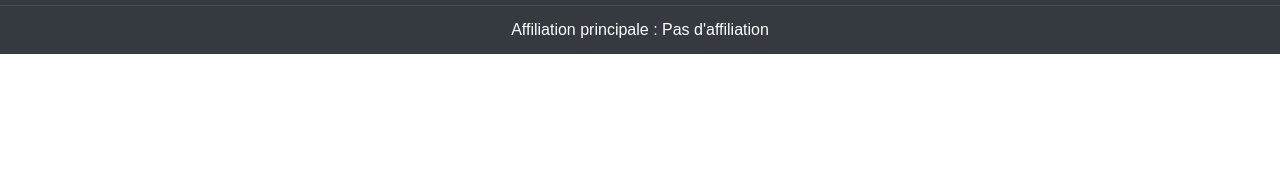
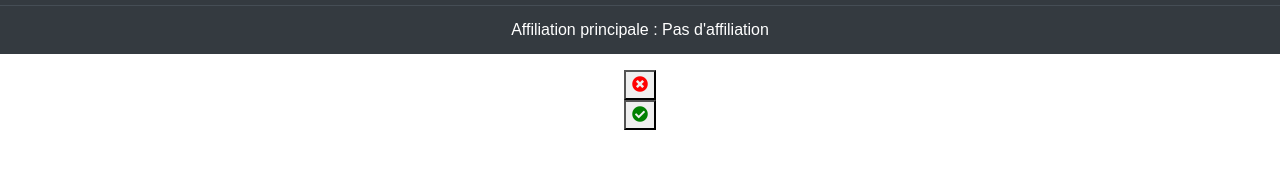
Before and after one commit to ekarious/hackalove, a React (Create React App) app: page /profil in a window 1280 px wide. Shown: the part 379-548 px from the top of the page. Built offline with nearby package versions, Linux system fonts and the light colour scheme; no server answers.

Commit message:
add modal(valider) in profil

```diff
--- a/src/components/BoutonAnnuler.js
+++ b/src/components/BoutonAnnuler.js
@@ -9,7 +9,7 @@ class BoutonAnnuler extends Component {
   render() {
     return (
       <div>
-        <button className="bouton-annuler" onClick={this.no}>
+        <button className="bouton-annuler" onClick={() => this.props.annuler()}>
           <i class="fas fa-times-circle" />
         </button>
       </div>
--- a/src/components/BoutonValider.js
+++ b/src/components/BoutonValider.js
@@ -9,7 +9,7 @@ class BoutonValider extends Component {
   render() {
     return (
       <div>
-        <button className="bouton-valider" onClick={this.yes}>
+        <button className="bouton-valider" onClick={() => this.props.valider()}>
           <i class="fas fa-check-circle" />
         </button>
       </div>
--- a/src/components/ProfilDetail.js
+++ b/src/components/ProfilDetail.js
@@ -7,7 +7,7 @@ import "../profilDetail.css";
 class ProfilDetail extends Component {
   constructor(props) {
     super(props);
-    this.state = { Personne: { id: 45 } };
+    this.state = { Personne: { id: 21 } };
   }
 
   componentDidMount() {
@@ -58,15 +58,19 @@ class ProfilDetail extends Component {
     const bffRandom = Math.floor(Math.random() * Math.floor(prenom.length));
     const prenomRandom = Math.floor(Math.random() * Math.floor(prenom.length));
     const funRandom = Math.floor(Math.random() * Math.floor(fun.length));
+    const imageLargeur = window.innerWidth * 2 / 3;
 
     return (
       <div>
-        <SabreLaser />
+        <div>
+          <SabreLaser width={imageLargeur} />
+        </div>
         <div className="text-center">
           <img
             className="bordurePhoto"
             src={this.state.Personne.image}
             alt={this.state.Personne.name}
+            width={imageLargeur}
           />
         </div>
         <div className="text-center">
--- /dev/null
+++ b/src/components/ProfilPourLaVie.js
@@ -0,0 +1,57 @@
+import React, { Component } from "react";
+import BoutonAnnuler from "./BoutonAnnuler";
+import BoutonValider from "./BoutonValider";
+
+class ProfilPourLaVie extends Component {
+  constructor(props) {
+    super(props);
+    this.state = {
+      modalAmour: "none"
+    };
+    this.visibleAmour = this.visibleAmour.bind(this);
+  }
+
+  visibleAmour() {
+    this.setState({
+      modalAmour: "initial"
+    });
+  }
+
+  render() {
+    const style = {
+      display: this.state.modalAmour,
+      position: "fixed",
+      "z-index": 2000,
+      top: "10vh",
+      left: "10vw",
+      width: "80vw",
+      height: "80vh",
+      "background-color": "pink",
+      "font-weight": "bolder",
+      "font-size": "1.8em",
+      color: "blue"
+    };
+    const styleFlex = {
+      display: "flex",
+      "justify-content": "center",
+      "align-self": "center"
+    };
+    return (
+      <div>
+        <BoutonAnnuler />
+        <BoutonValider valider={this.visibleAmour} />
+        <div style={style}>
+          <p>Vous êtes désormais unis pour la vie !</p>
+          <div style={styleFlex}>
+            <img
+              src="http://via.placeholder.com/250x350"
+              alt="Amour pour toujours"
+            />
+          </div>
+        </div>
+      </div>
+    );
+  }
+}
+
+export default ProfilPourLaVie;
--- a/src/components/SabreLaser.js
+++ b/src/components/SabreLaser.js
@@ -10,22 +10,12 @@ class SabreLaser extends Component {
     return (
       <div>
         <div class="custom-checkbox lightsaber demo1">
-          <input
-            type="checkbox"
-            id="sword1"
-            class="sound"
-            onchange="myfunction();"
-          />
+          <input type="checkbox" id="sword1" onchange="myfunction();" />
           <label for="sword1" />
           <div class="plasma yoda" />
         </div>
         <div class="custom-checkbox lightsaber demo3">
-          <input
-            type="checkbox"
-            id="sword3"
-            class="sound"
-            onchange="myfunction();"
-          />
+          <input type="checkbox" id="sword3" onchange="myfunction();" />
           <label for="sword3" />
           <div class="plasma windu" />
         </div>
--- a/src/pages/Profil.js
+++ b/src/pages/Profil.js
@@ -1,9 +1,13 @@
 import React from "react";
 import ProfilDetail from "../components/ProfilDetail";
+import BoutonAnnuler from "../components/BoutonAnnuler";
+import BoutonValider from "../components/BoutonValider";
+import ProfilPourLaVie from "../components/ProfilPourLaVie";
 
 const Profil = () => (
   <div>
     <ProfilDetail />
+    <ProfilPourLaVie />
   </div>
 );
 
--- a/src/sabreLaser.css
+++ b/src/sabreLaser.css
@@ -4,7 +4,6 @@ body {
 }
 
 .demo1,
-.demo2,
 .demo3 {
   top: 300px;
   position: absolute;
@@ -13,10 +12,6 @@ body {
 
 .demo1 {
   right: 10px;
-}
-
-.demo2 {
-    left: 300px;
 }
 
 .demo3 {
@@ -37,22 +32,27 @@ body {
   cursor: pointer;
 }
 
-.custom-checkbox input[type="checkbox"]~label {
+.custom-checkbox input[type="checkbox"] ~ label {
   width: 15px;
   height: 56px;
   background: #fafafa;
   /* Old browsers */
-    background: -moz-linear-gradient( left, #fafafa 0%, #d4d4d4 40%, #fafafa 100%);
+  background: -moz-linear-gradient(left, #fafafa 0%, #d4d4d4 40%, #fafafa 100%);
   /* FF3.6-15 */
-    background: -webkit-linear-gradient( left, #fafafa 0%, #d4d4d4 40%, #fafafa 100%);
+  background: -webkit-linear-gradient(
+    left,
+    #fafafa 0%,
+    #d4d4d4 40%,
+    #fafafa 100%
+  );
   /* Chrome10-25,Safari5.1-6 */
-    background: linear-gradient( to right, #fafafa 0%, #d4d4d4 40%, #fafafa 100%);
+  background: linear-gradient(to right, #fafafa 0%, #d4d4d4 40%, #fafafa 100%);
   /* W3C, IE10+, FF16+, Chrome26+, Opera12+, Safari7+ */
   filter: progid:DXImageTransform.Microsoft.gradient( startColorstr="#fafafa", endColorstr="#fafafa", GradientType=1);
   display: inline-block;
 }
 
-.custom-checkbox input[type="checkbox"]~label::before {
+.custom-checkbox input[type="checkbox"] ~ label::before {
   content: "";
   width: 15px;
   height: 6px;
@@ -64,7 +64,7 @@ body {
   border-top-right-radius: 10px;
 }
 
-.custom-checkbox input[type="checkbox"]~label::after {
+.custom-checkbox input[type="checkbox"] ~ label::after {
   content: "";
   width: 15px;
   height: 6px;
@@ -76,16 +76,16 @@ body {
   border-bottom-right-radius: 10px;
 }
 
-.custom-checkbox input[type="checkbox"]:checked~label {
+.custom-checkbox input[type="checkbox"]:checked ~ label {
   font-weight: 500;
 }
 
-.custom-checkbox input[type="checkbox"]:checked~label::before {
+.custom-checkbox input[type="checkbox"]:checked ~ label::before {
   height: 4px;
   top: -4px;
 }
 
-.custom-checkbox input[type="checkbox"]:checked~label~.plasma {
+.custom-checkbox input[type="checkbox"]:checked ~ label ~ .plasma {
   height: 300px;
 }
 
@@ -113,35 +113,33 @@ body {
 .yoda {
   background: #87dc63;
   /* Old browsers */
-    background: -moz-linear-gradient( left, #87dc63 30%, #ffffff 50%, #87dc63 70%);
+  background: -moz-linear-gradient(left, #87dc63 30%, #ffffff 50%, #87dc63 70%);
   /* FF3.6-15 */
-    background: -webkit-linear-gradient( left, #87dc63 30%, #ffffff 50%, #87dc63 70%);
+  background: -webkit-linear-gradient(
+    left,
+    #87dc63 30%,
+    #ffffff 50%,
+    #87dc63 70%
+  );
   /* Chrome10-25,Safari5.1-6 */
-    background: linear-gradient( to right, #87dc63 30%, #ffffff 50%, #87dc63 70%);
+  background: linear-gradient(to right, #87dc63 30%, #ffffff 50%, #87dc63 70%);
   /* W3C, IE10+, FF16+, Chrome26+, Opera12+, Safari7+ */
   filter: progid:DXImageTransform.Microsoft.gradient( startColorstr="#87dc63", endColorstr="#87dc63", GradientType=1);
-}
-
-.vader {
-    background: #e51115;
-    /* Old browsers */
-    background: -moz-linear-gradient( left, #e51115 0%, #ffffff 29%, #ffffff 72%, #e51115 100%);
-    /* FF3.6-15 */
-    background: -webkit-linear-gradient( left, #e51115 0%, #ffffff 29%, #ffffff 72%, #e51115 100%);
-    /* Chrome10-25,Safari5.1-6 */
-    background: linear-gradient( to right, #e51115 0%, #ffffff 29%, #ffffff 72%, #e51115 100%);
-    /* W3C, IE10+, FF16+, Chrome26+, Opera12+, Safari7+ */
-    filter: progid:DXImageTransform.Microsoft.gradient( startColorstr="#e51115", endColorstr="#e51115", GradientType=1);
 }
 
 .windu {
   background: #ca74dd;
   /* Old browsers */
-    background: -moz-linear-gradient( left, #1b5ce9 30%, #ffffff 50%, #1b5ce9 70%);
+  background: -moz-linear-gradient(left, #1b5ce9 30%, #ffffff 50%, #1b5ce9 70%);
   /* FF3.6-15 */
-    background: -webkit-linear-gradient( left, #1b5ce9 30%, #ffffff 50%, #1b5ce9 70%);
+  background: -webkit-linear-gradient(
+    left,
+    #1b5ce9 30%,
+    #ffffff 50%,
+    #1b5ce9 70%
+  );
   /* Chrome10-25,Safari5.1-6 */
-    background: linear-gradient( to right, #1b5ce9 30%, #ffffff 50%, #1b5ce9 70%);
+  background: linear-gradient(to right, #1b5ce9 30%, #ffffff 50%, #1b5ce9 70%);
   /* W3C, IE10+, FF16+, Chrome26+, Opera12+, Safari7+ */
   filter: progid:DXImageTransform.Microsoft.gradient( startColorstr="#ca74dd", endColorstr="#ca74dd", GradientType=1);
 }
```
Lines whose indentation alone changed are shown as unchanged.
